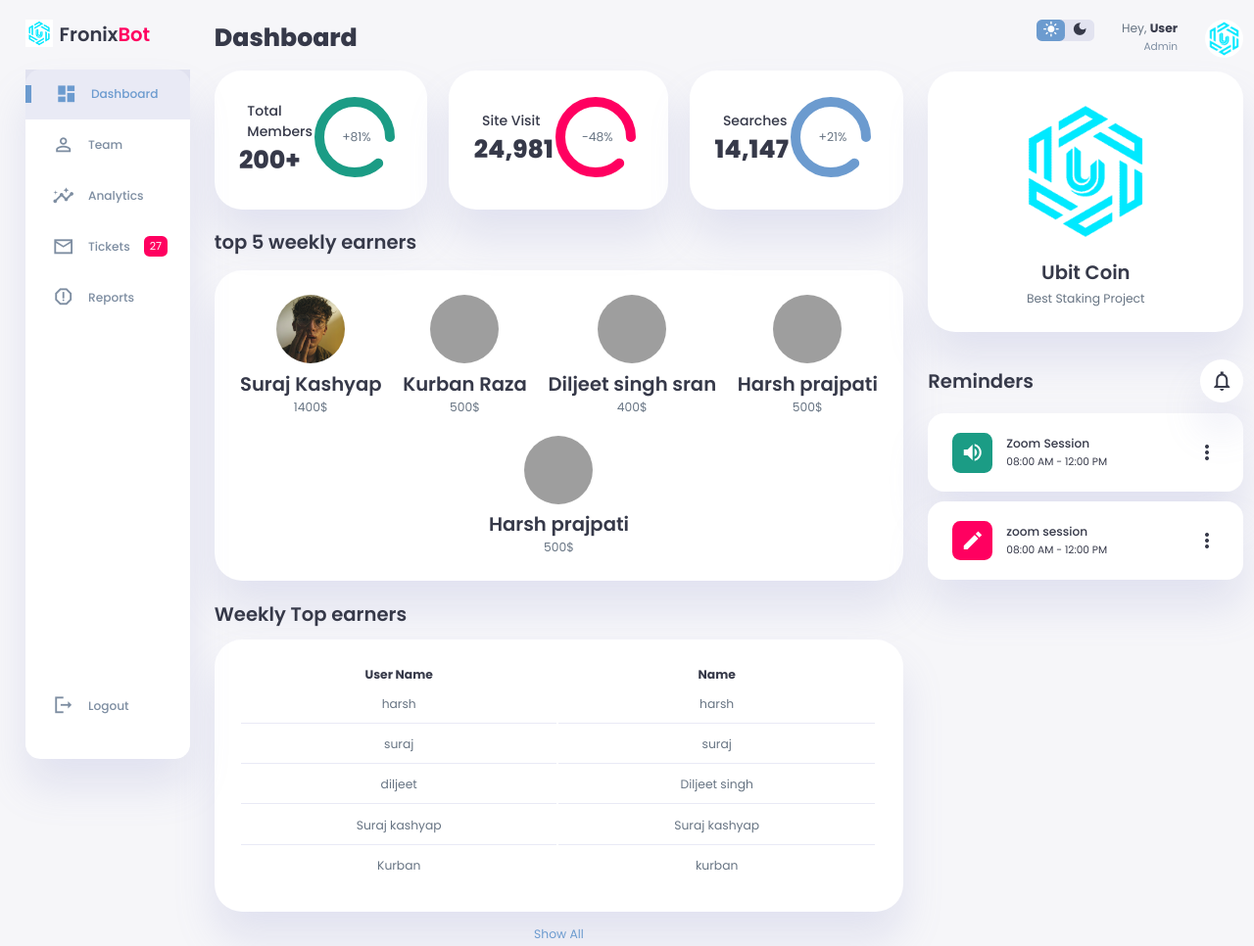
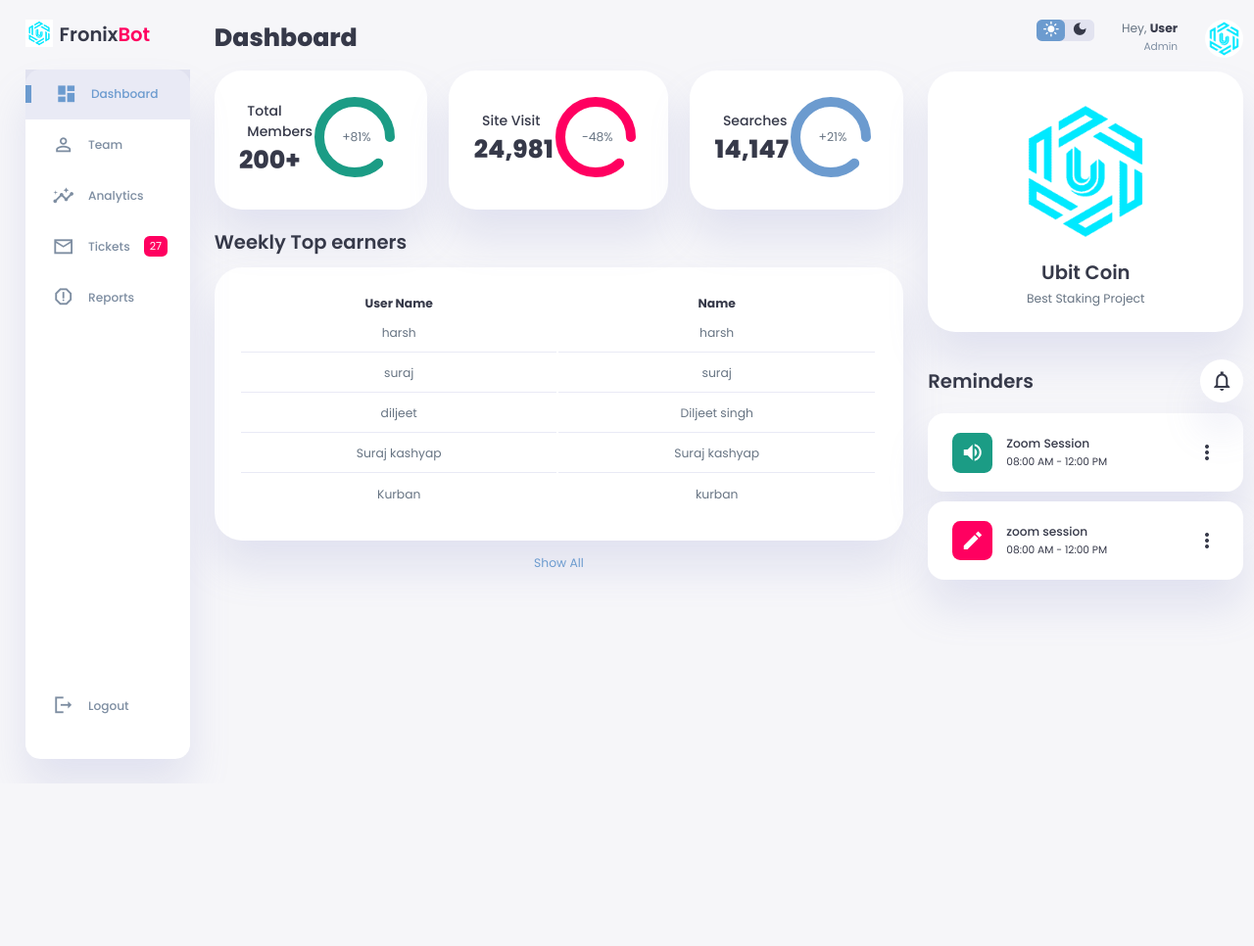
Before and after one commit to Fronixplayers/fronixbot, a plain HTML site: page indexd.html in a window 1280 px wide. Shown: the whole page at 98% size. After the commit the page ends 800 px from the top, so only its background shows below. Drawn offline with Linux system fonts and the light colour scheme; grey boxes are pictures that could not be loaded.

Commit message:
Add files via upload

```diff
--- a/indexd.html
+++ b/indexd.html
@@ -125,7 +125,7 @@
             <!-- End of Analyses -->
 
             <!-- New Users Section -->
-            <div class="new-users">
+            <!--<div class="new-users">
                 <h2>top 5 weekly earners</h2>
                 <div class="user-list">
                     <div class="user">
@@ -154,7 +154,7 @@
                         <p>500$</p>
                     </div>
                 </div>
-            </div>
+            </div>-->
             <!-- End of New Users Section -->
 
             <!-- Recent Orders Table -->
```
